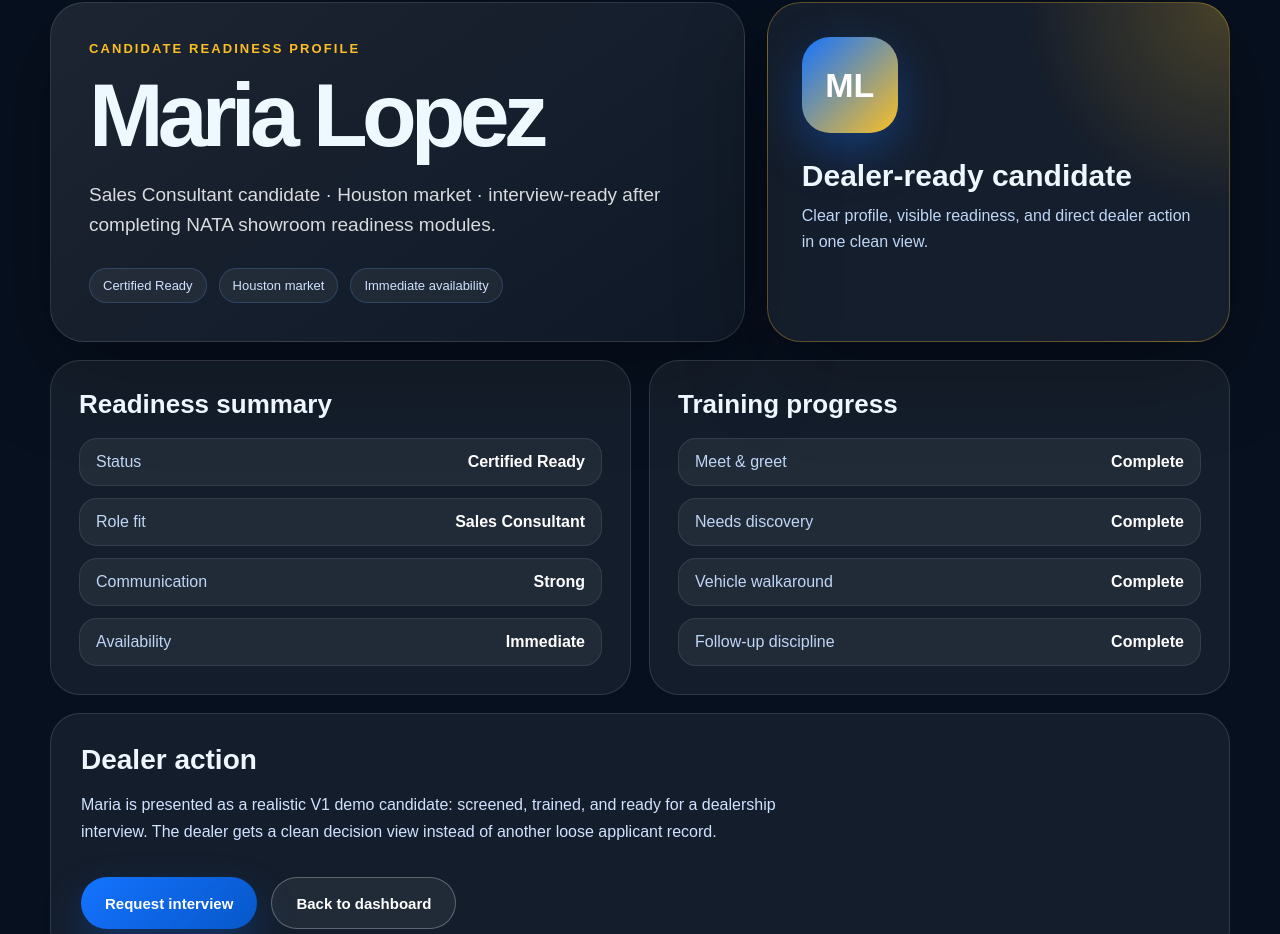
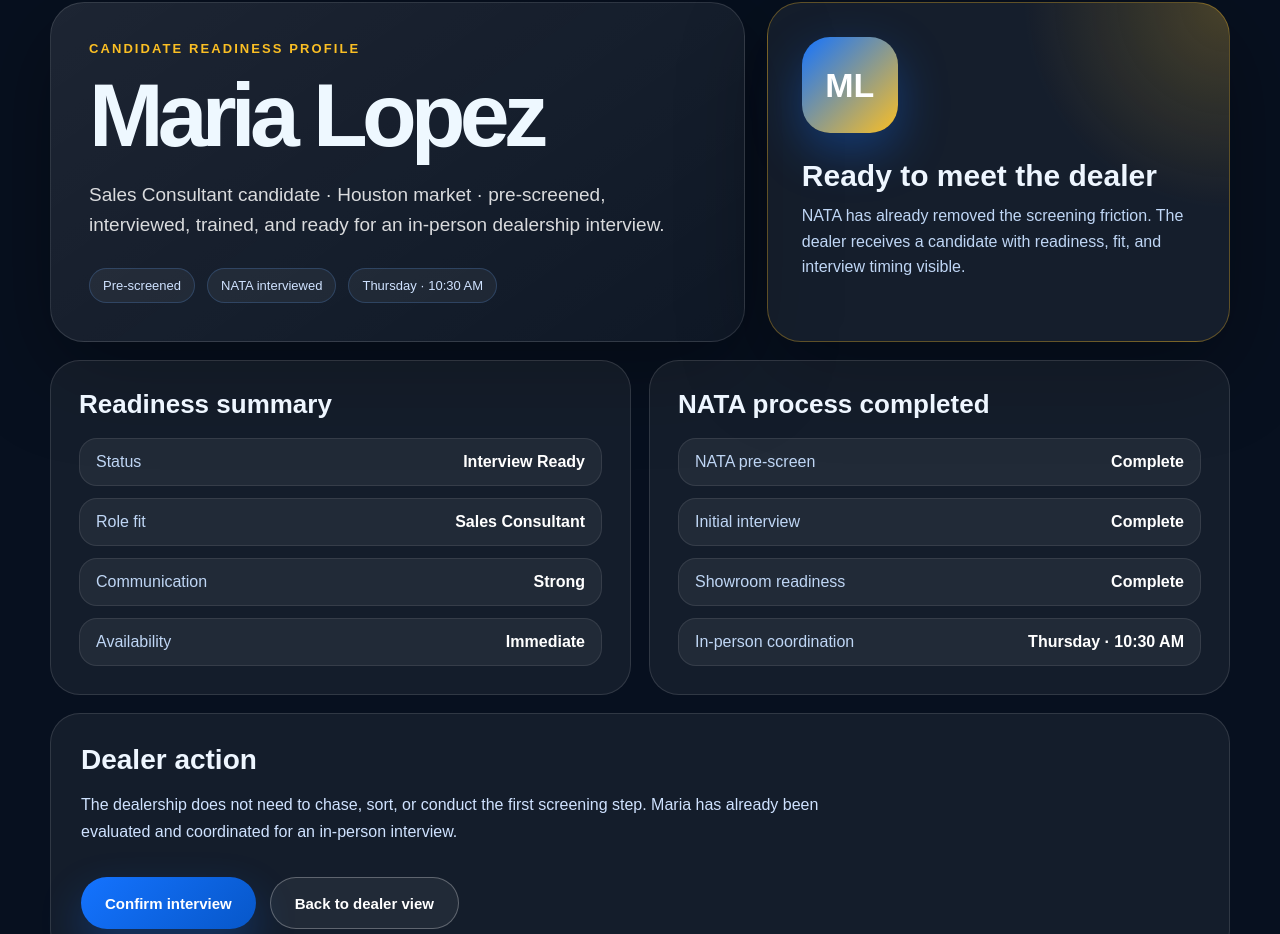
Before and after one commit to zlomke76-del/natatoday, a Next.js app: page /candidate-demo in a window 1280 px wide. Shown: the part 128-1062 px from the top of the page. Built offline with nearby package versions, Linux system fonts and the light colour scheme.

Commit message:
Update page.tsx

```diff
--- a/app/candidate-demo/page.tsx
+++ b/app/candidate-demo/page.tsx
@@ -2,17 +2,17 @@ import Link from "next/link";
 import Nav from "../components/Nav";
 
 const readiness = [
-  ["Status", "Certified Ready"],
+  ["Status", "Interview Ready"],
   ["Role fit", "Sales Consultant"],
   ["Communication", "Strong"],
   ["Availability", "Immediate"],
 ];
 
 const training = [
-  ["Meet & greet", "Complete"],
-  ["Needs discovery", "Complete"],
-  ["Vehicle walkaround", "Complete"],
-  ["Follow-up discipline", "Complete"],
+  ["NATA pre-screen", "Complete"],
+  ["Initial interview", "Complete"],
+  ["Showroom readiness", "Complete"],
+  ["In-person coordination", "Thursday · 10:30 AM"],
 ];
 
 export default function CandidateDemoPage() {
@@ -57,9 +57,10 @@ export default function CandidateDemoPage() {
               Maria Lopez
             </h1>
 
-            <p className="lede" style={{ maxWidth: 680 }}>
-              Sales Consultant candidate · Houston market · interview-ready
-              after completing NATA showroom readiness modules.
+            <p className="lede" style={{ maxWidth: 700 }}>
+              Sales Consultant candidate · Houston market · pre-screened,
+              interviewed, trained, and ready for an in-person dealership
+              interview.
             </p>
 
             <div
@@ -70,9 +71,9 @@ export default function CandidateDemoPage() {
                 marginTop: 28,
               }}
             >
-              <span className="trust-pill">Certified Ready</span>
-              <span className="trust-pill">Houston market</span>
-              <span className="trust-pill">Immediate availability</span>
+              <span className="trust-pill">Pre-screened</span>
+              <span className="trust-pill">NATA interviewed</span>
+              <span className="trust-pill">Thursday · 10:30 AM</span>
             </div>
           </section>
 
@@ -104,12 +105,12 @@ export default function CandidateDemoPage() {
             </div>
 
             <h2 style={{ margin: "26px 0 10px", fontSize: 30 }}>
-              Dealer-ready candidate
+              Ready to meet the dealer
             </h2>
 
             <p style={{ margin: 0, color: "#bfd6f5", lineHeight: 1.6 }}>
-              Clear profile, visible readiness, and direct dealer action in one
-              clean view.
+              NATA has already removed the screening friction. The dealer receives
+              a candidate with readiness, fit, and interview timing visible.
             </p>
           </aside>
         </div>
@@ -123,7 +124,7 @@ export default function CandidateDemoPage() {
           }}
         >
           <InfoPanel title="Readiness summary" items={readiness} />
-          <InfoPanel title="Training progress" items={training} />
+          <InfoPanel title="NATA process completed" items={training} />
         </div>
 
         <section
@@ -137,19 +138,19 @@ export default function CandidateDemoPage() {
         >
           <h2 style={{ margin: 0, fontSize: 28 }}>Dealer action</h2>
 
-          <p style={{ maxWidth: 760, color: "#cfe2ff", lineHeight: 1.65 }}>
-            Maria is presented as a realistic V1 demo candidate: screened,
-            trained, and ready for a dealership interview. The dealer gets a
-            clean decision view instead of another loose applicant record.
+          <p style={{ maxWidth: 800, color: "#cfe2ff", lineHeight: 1.65 }}>
+            The dealership does not need to chase, sort, or conduct the first
+            screening step. Maria has already been evaluated and coordinated for
+            an in-person interview.
           </p>
 
           <div className="hero-actions">
             <Link className="btn btn-primary" href="#">
-              Request interview
+              Confirm interview
             </Link>
 
             <Link className="btn btn-secondary" href="/dealer-demo">
-              Back to dashboard
+              Back to dealer view
             </Link>
           </div>
         </section>
@@ -158,13 +159,7 @@ export default function CandidateDemoPage() {
   );
 }
 
-function InfoPanel({
-  title,
-  items,
-}: {
-  title: string;
-  items: string[][];
-}) {
+function InfoPanel({ title, items }: { title: string; items: string[][] }) {
   return (
     <section
       style={{
```
